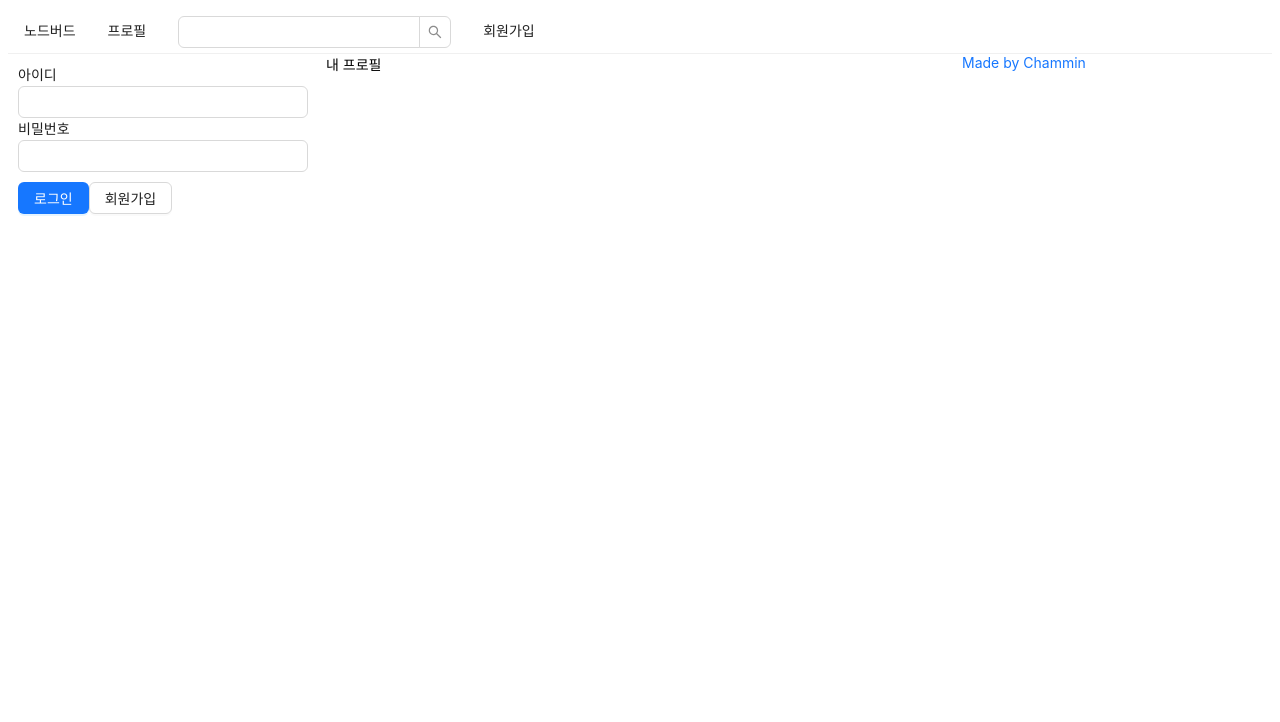
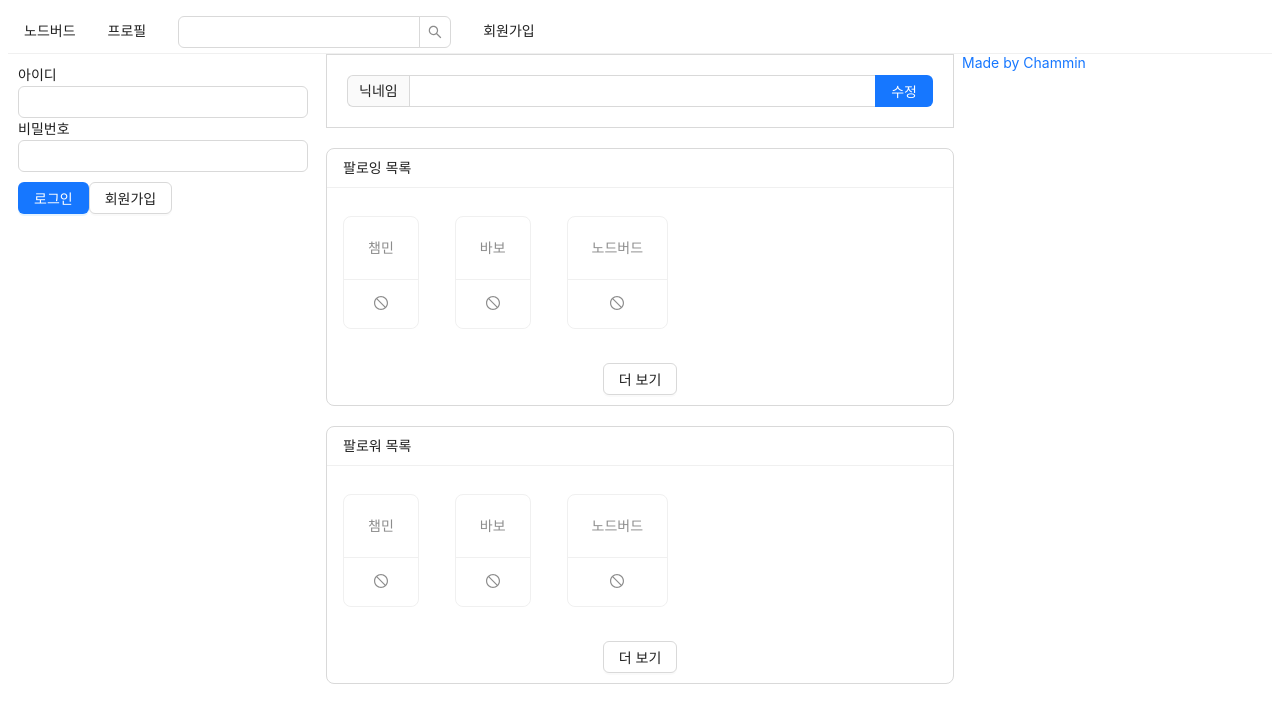
Before and after one commit to cham-min/react-nodebird, a Next.js app: page /profile in a window 1280 px wide. Shown: the top 722 px of the page. Built offline with nearby package versions, Linux system fonts and the light colour scheme.

Commit message:
:sparkles: Add profile page

```diff
--- /dev/null
+++ b/components/FollowList.js
@@ -0,0 +1,36 @@
+import React from "react";
+import PropTypes from "prop-types";
+import { Button, Card, List } from "antd";
+import { StopOutlined } from "@ant-design/icons";
+
+const FollowList = ({ header, data }) => {
+  return (
+    <List
+      style={{ marginBottom: 20 }}
+      grid={{ gutter: 4, xs: 2, md: 3 }}
+      size="small"
+      header={<div>{header}</div>}
+      loadMore={
+        <div style={{ textAlign: "center", margin: "10px 0" }}>
+          <Button>더 보기</Button>
+        </div>
+      }
+      bordered
+      dataSource={data}
+      renderItem={(item) => (
+        <List.Item style={{ marginTop: 20 }}>
+          <Card actions={[<StopOutlined key="stop" />]}>
+            <Card.Meta description={item.nickname} />
+          </Card>
+        </List.Item>
+      )}
+    />
+  );
+};
+
+FollowList.propTypes = {
+  header: PropTypes.string.isRequired,
+  data: PropTypes.array.isRequired,
+};
+
+export default FollowList;
--- /dev/null
+++ b/components/NicknameEditForm.js
@@ -0,0 +1,21 @@
+import React, { useMemo } from "react";
+import { Form, Input } from "antd";
+
+const NicknameEditForm = () => {
+  const style = useMemo(
+    () => ({
+      marginBottom: "20px",
+      border: "1px solid #d9d9d9",
+      padding: "20px",
+    }),
+    []
+  );
+
+  return (
+    <Form style={style}>
+      <Input.Search addonBefore="닉네임" enterButton="수정" />
+    </Form>
+  );
+};
+
+export default NicknameEditForm;
--- a/pages/profile.js
+++ b/pages/profile.js
@@ -2,14 +2,32 @@
 import Head from "next/head";
 
 import AppLayout from "../components/AppLayout";
+import NicknameEditForm from "../components/NicknameEditForm";
+import FollowList from "../components/FollowList";
 
 const Profile = () => {
+  const followerList = [
+    { nickname: "챔민" },
+    { nickname: "바보" },
+    { nickname: "노드버드" },
+  ];
+
+  const followingList = [
+    { nickname: "챔민" },
+    { nickname: "바보" },
+    { nickname: "노드버드" },
+  ];
+
   return (
     <>
       <Head>
         <title>내 프로필 | NodeBird</title>
       </Head>
-      <AppLayout>내 프로필</AppLayout>
+      <AppLayout>
+        <NicknameEditForm />
+        <FollowList header="팔로잉 목록" data={followingList} />
+        <FollowList header="팔로워 목록" data={followerList} />
+      </AppLayout>
     </>
   );
 };
```
